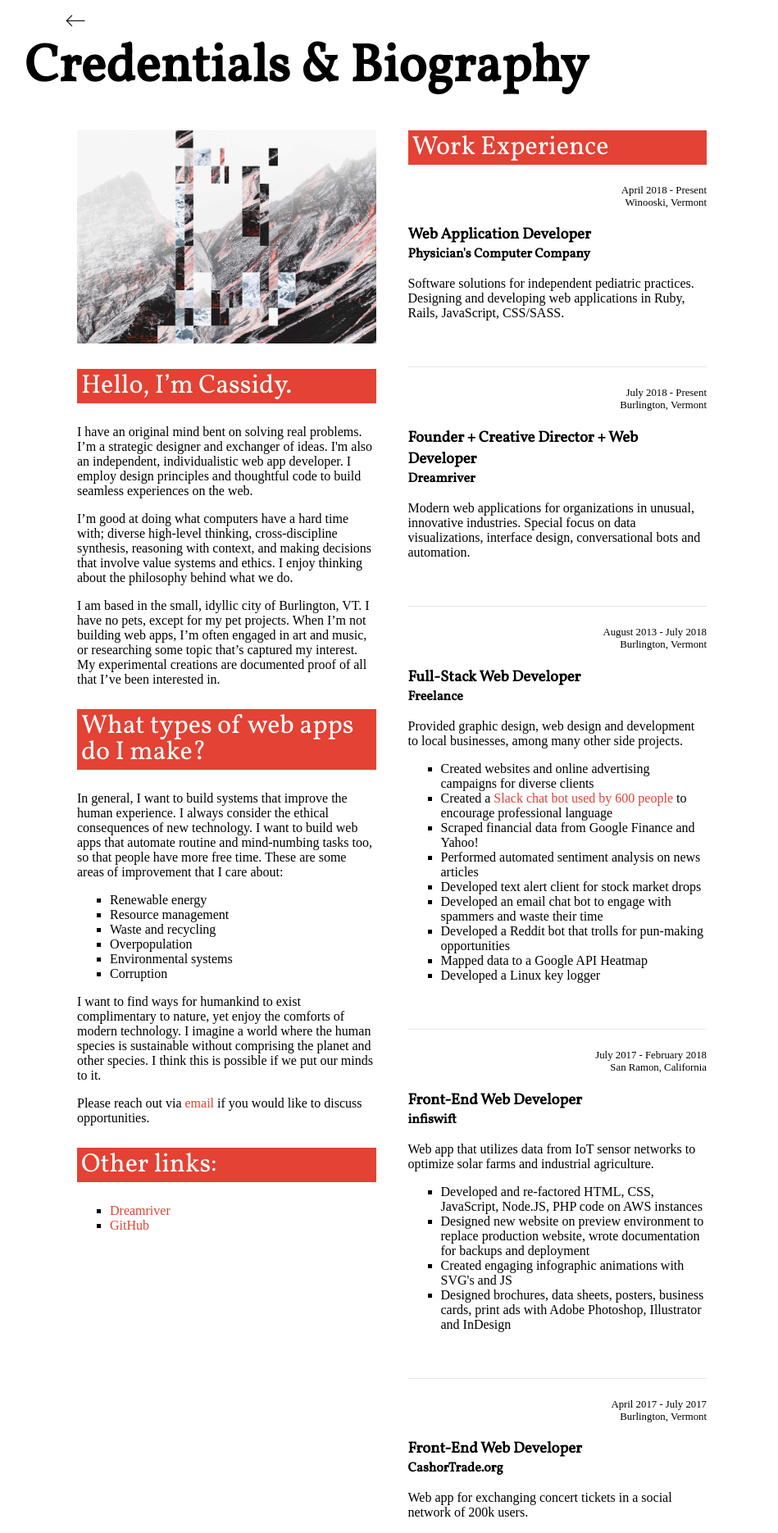
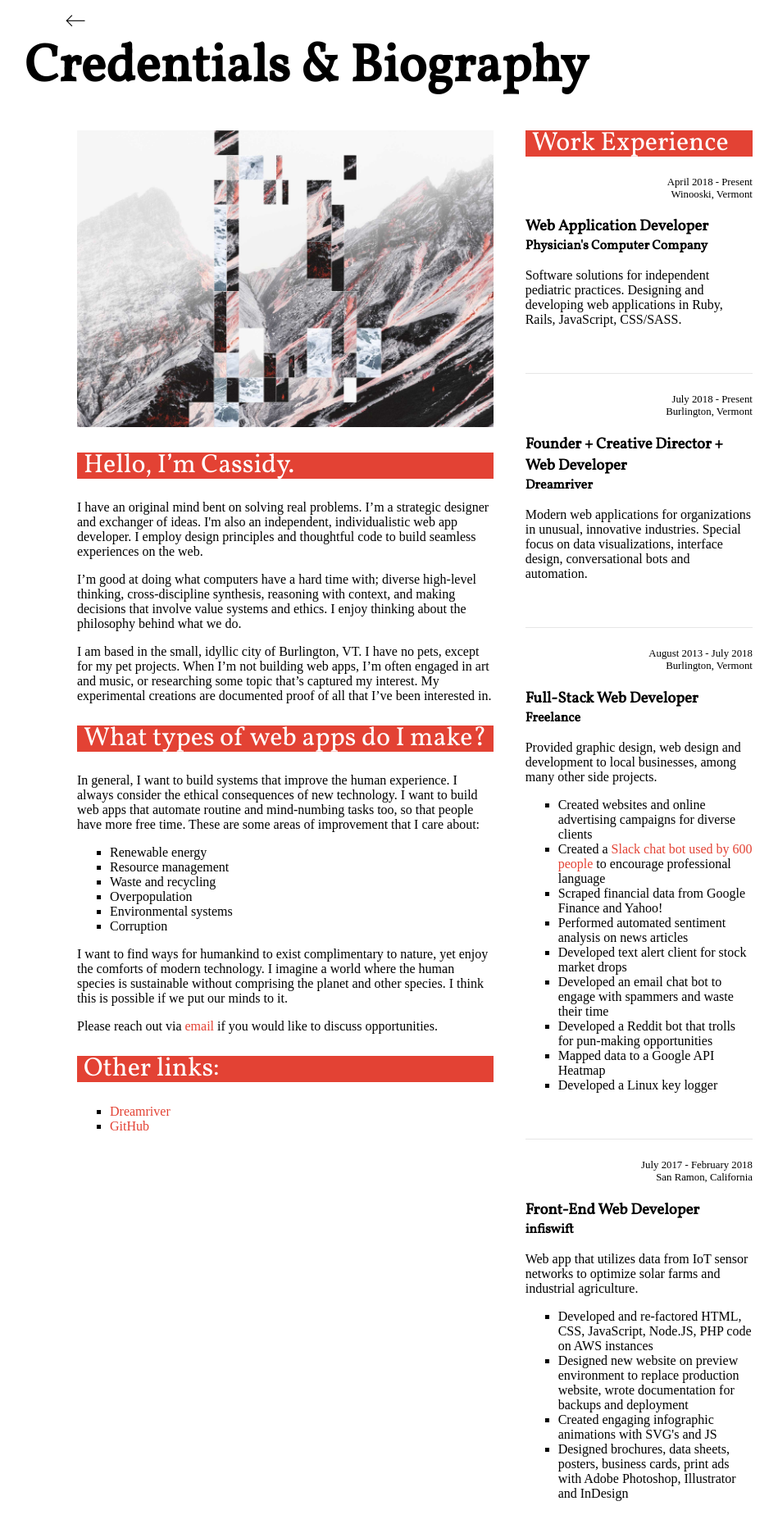
Before and after one commit to cssidy/personal-site, a Jekyll site: the page built from credentials.html, in a window 1280 px wide. Shown: the top 1870 px of the page at 82% size, without its empty margins (162-1111 px from the left). Built offline with Jekyll 4.4.1, drawn with Linux system fonts in a browser that asks for light colours; some web fonts are replaced.

Commit message:
Update base.css

```diff
--- a/assets/css/base.css
+++ b/assets/css/base.css
@@ -325,6 +325,8 @@ ul li {
 	line-height: 1;
 	overflow: hidden;
 	font-weight: normal;
+	padding: 0 0.5rem;
+	white-space: nowrap;
 }
 
 @keyframes fadein {
```
